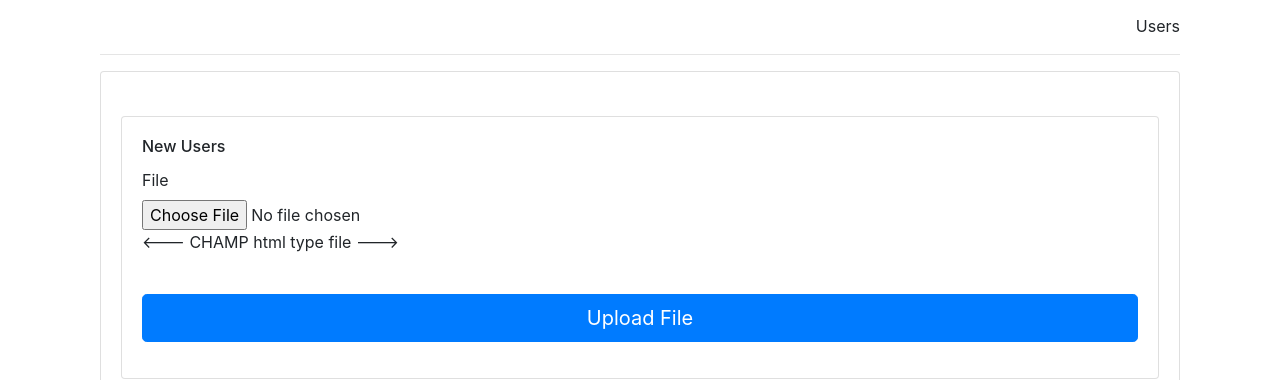
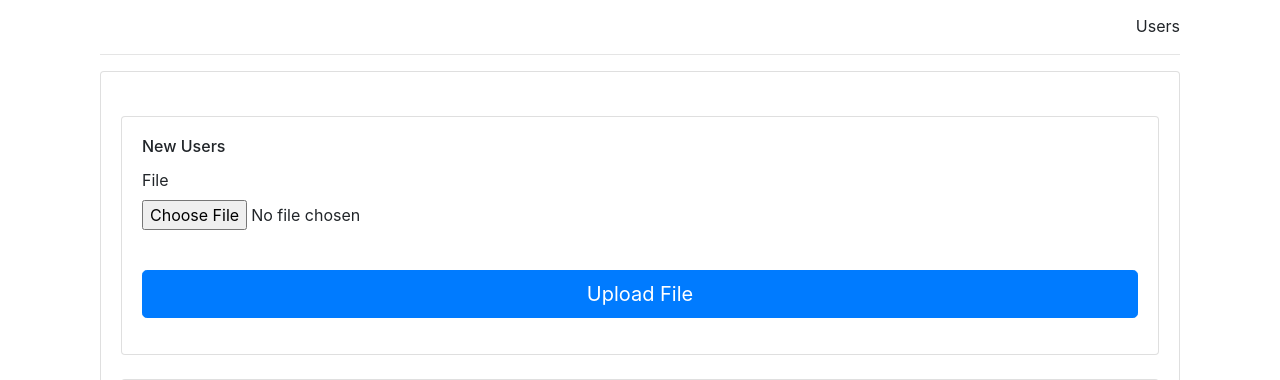
Before and after one commit to cflornet/pwa-survey, a PHP site: page /admin/users.php in a window 1280 px wide. Shown: the part 58-438 px from the top of the page. Run offline with PHP 8.4, Linux system fonts and the light colour scheme; the visitor is signed in with stand-in values (Sample User, id 1); data that the repository does not hold is empty; some libraries are stand-ins or nearby versions.

Commit message:
html comment

```diff
--- a/admin/users.php
+++ b/admin/users.php
@@ -136,7 +136,7 @@
 									<div class="col">
 										<div class="form-group">
 											<label for="fil">File</label>
-											<input type="file" name="fil" class="form-control-file"> <--- CHAMP html type file --->
+											<input type="file" name="fil" class="form-control-file"> <!--- CHAMP html type file --->
 										</div>
 									</div>
 								</div>
```
